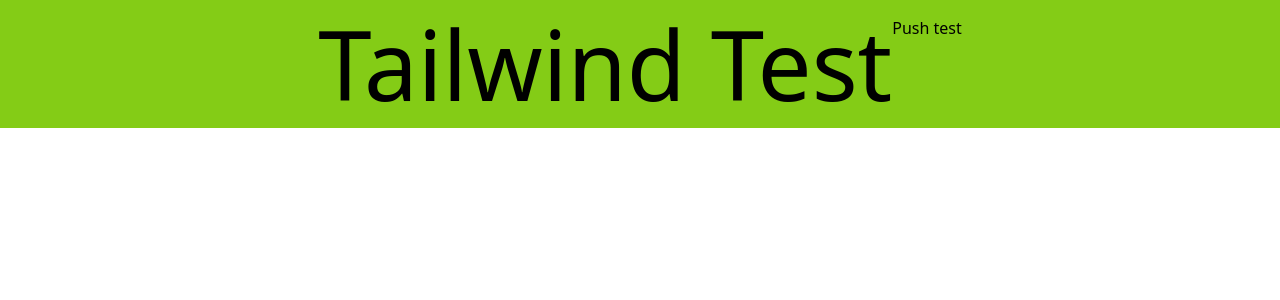
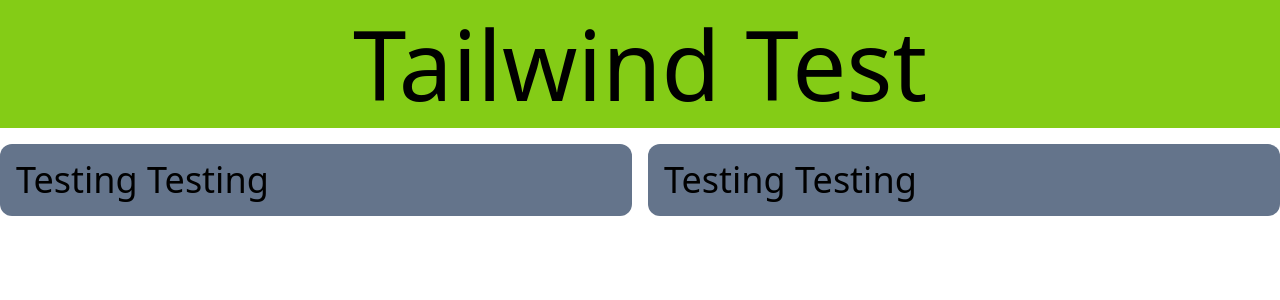
Before and after one commit to SmagicJones/boblogs, a React (Vite) app: page / in a window 1280 px wide. Shown: the top 300 px of the page. Built offline with nearby package versions, Linux system fonts and the light colour scheme.

Commit message:
testing deploy

```diff
--- a/src/App.jsx
+++ b/src/App.jsx
@@ -2,9 +2,21 @@
   return (
     <>
       <div className="bg-lime-500 flex justify-center p-4">
-        <h1 className="text-8xl ">Tailwind Test</h1>
-        <h3>Push test</h3>
+        <div>
+          <h1 className="text-8xl">Tailwind Test</h1>
+        </div>
       </div>
+
+      <section className="mt-4">
+        <div className="grid md:grid-cols-2 gap-4">
+          <div className="bg-slate-500 p-4 rounded-xl">
+            <h3 className="text-4xl">Testing Testing</h3>
+          </div>
+          <div className="bg-slate-500 p-4 rounded-xl">
+            <h3 className="text-4xl">Testing Testing</h3>
+          </div>
+        </div>
+      </section>
     </>
   );
 }
```
